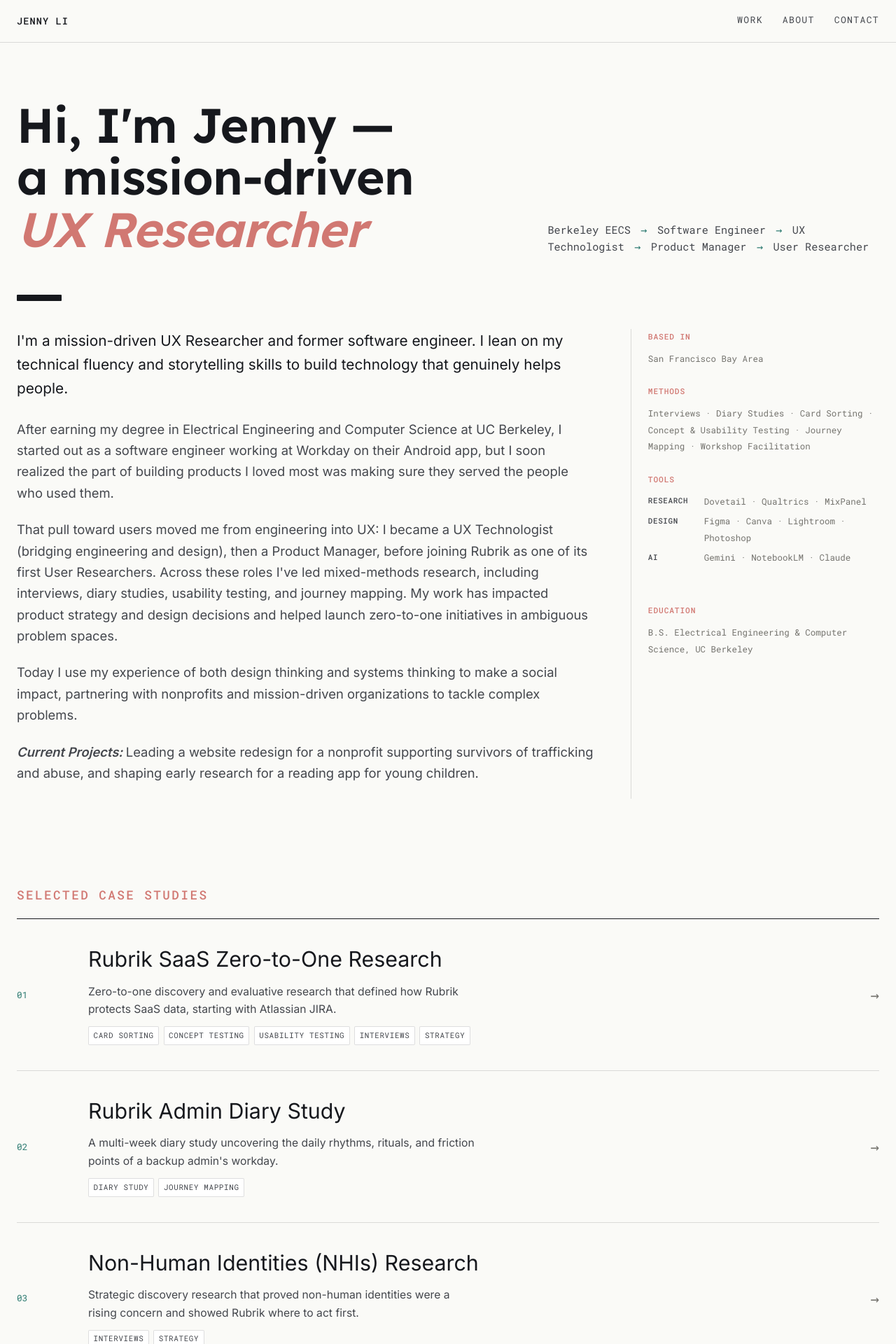
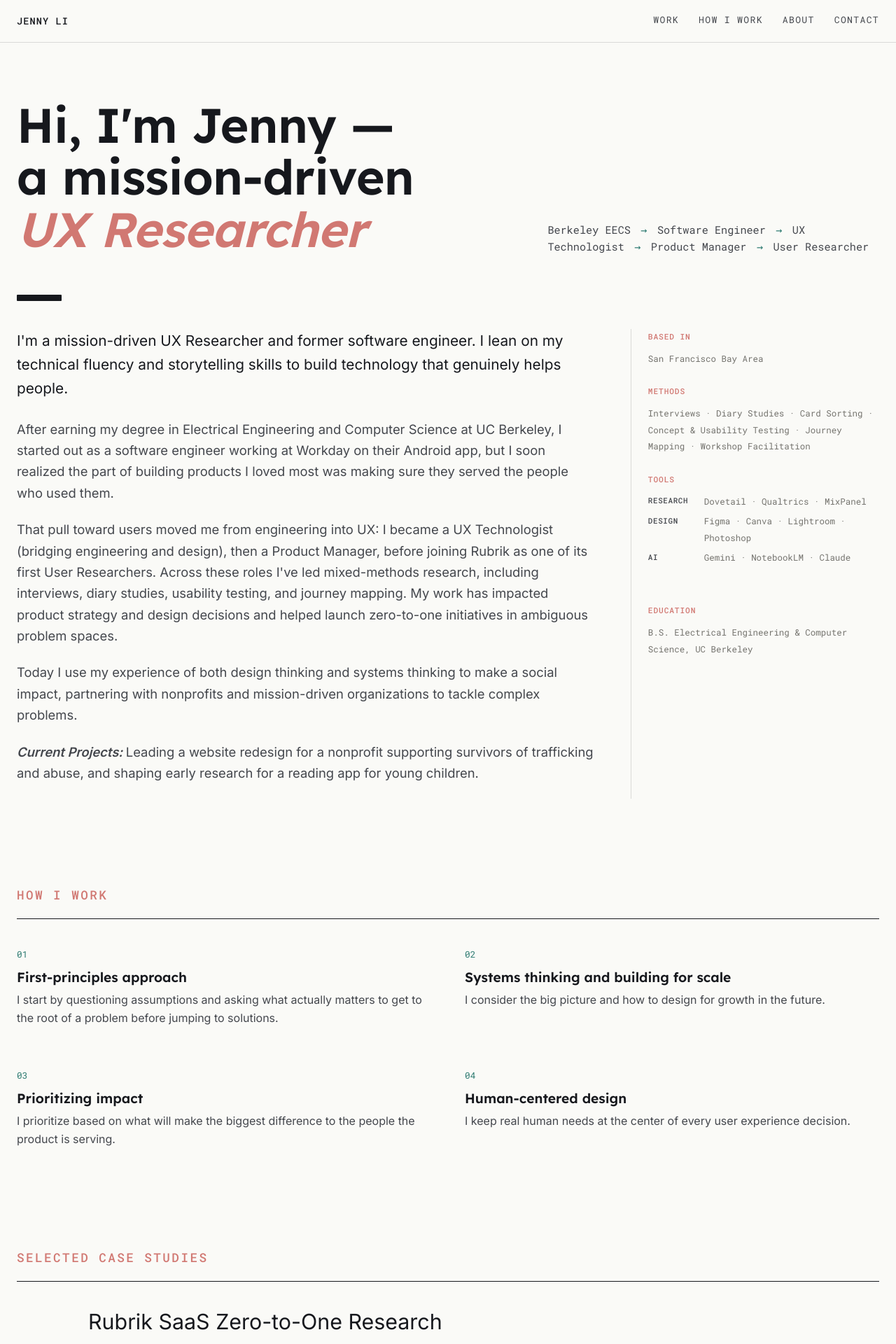
Before and after one commit to jennyfromtheweb/jennyfromtheweb.github.io, a PHP site: page / in a window 1280 px wide. Shown: the top 1920 px of the page at 70% size. Run offline with PHP 8.4, Linux system fonts and the light colour scheme.

Commit message:
add working style section

```diff
--- a/assets/css/style.css
+++ b/assets/css/style.css
@@ -273,6 +273,38 @@ section { padding: 4.5rem 0; }
 @media (max-width: 860px) {
   .intro__grid { grid-template-columns: 1fr; gap: 1.5rem; }
   .intro__aside { border-left: none; border-top: 1px solid var(--line); padding-left: 0; padding-top: 1.2rem; }
+}
+
+/* ---------------------------------------------------------------
+   Working principles (home — how I work)
+   --------------------------------------------------------------- */
+.principles { padding-bottom: 3.5rem; }
+.principles__grid {
+  display: grid;
+  grid-template-columns: repeat(2, 1fr);
+  gap: 2.5rem 3rem;
+  border-top: 1px solid var(--ink);
+  padding-top: 2.5rem;
+}
+.principle__num {
+  display: block;
+  font-family: var(--font-mono);
+  font-size: 0.8rem;
+  color: var(--ochre);
+  margin-bottom: 0.7rem;
+}
+.principle__title {
+  font-size: 1.2rem;
+  color: var(--ink);
+  margin-bottom: 0.6rem;
+}
+.principle__desc {
+  font-size: 1rem;
+  color: var(--ink-soft);
+  line-height: 1.6;
+}
+@media (max-width: 700px) {
+  .principles__grid { grid-template-columns: 1fr; gap: 2rem; }
 }
 
 /* ---------------------------------------------------------------
--- a/index.html
+++ b/index.html
@@ -21,6 +21,7 @@
     <a class="site-logo" href="index.html">JENNY LI</a>
     <nav class="site-nav">
       <a href="#work">Work</a>
+      <a href="#principles">How I Work</a>
       <a href="#about">About</a>
       <a href="#contact">Contact</a>
     </nav>
@@ -72,6 +73,37 @@
           <strong>Education</strong>
           B.S. Electrical Engineering &amp; Computer Science, UC Berkeley
         </aside>
+      </div>
+    </div>
+  </section>
+
+  <!-- ============ WORKING PRINCIPLES ============ -->
+  <section class="principles" id="principles">
+    <div class="wrap">
+      <div class="index-heading">
+        <h2 class="eyebrow">How I Work</h2>
+      </div>
+      <div class="principles__grid">
+        <div class="principle">
+          <span class="principle__num">01</span>
+          <h3 class="principle__title">First-principles approach</h3>
+          <p class="principle__desc">I start by questioning assumptions and asking what actually matters to get to the root of a problem before jumping to solutions.</p>
+        </div>
+        <div class="principle">
+          <span class="principle__num">02</span>
+          <h3 class="principle__title">Systems thinking and building for scale</h3>
+          <p class="principle__desc">I consider the big picture and how to design for growth in the future.</p>
+        </div>
+        <div class="principle">
+          <span class="principle__num">03</span>
+          <h3 class="principle__title">Prioritizing impact</h3>
+          <p class="principle__desc">I prioritize based on what will make the biggest difference to the people the product is serving.</p>
+        </div>
+        <div class="principle">
+          <span class="principle__num">04</span>
+          <h3 class="principle__title">Human-centered design</h3>
+          <p class="principle__desc">I keep real human needs at the center of every user experience decision.</p>
+        </div>
       </div>
     </div>
   </section>
```
Also changed, not shown: 3 other files.
